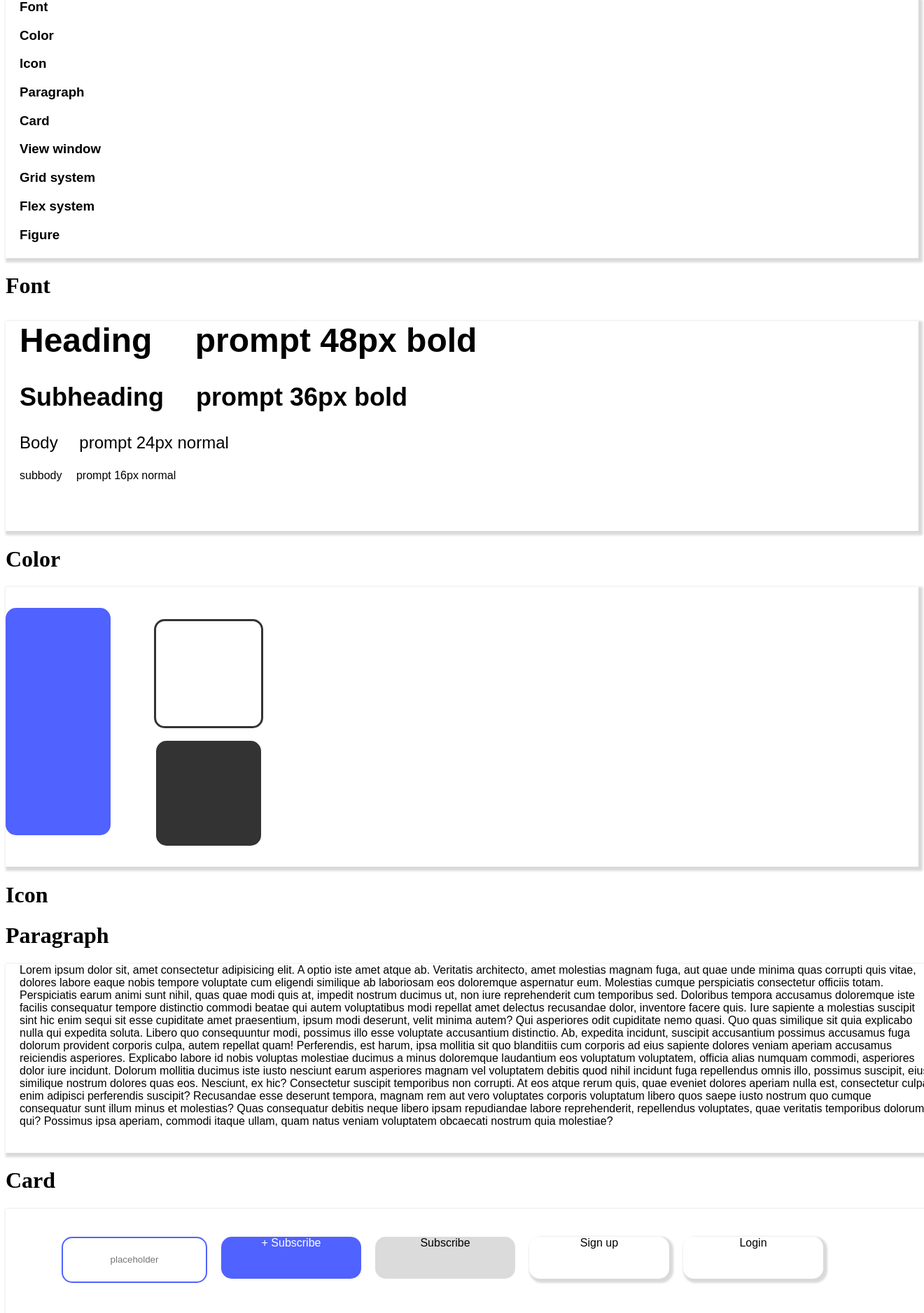
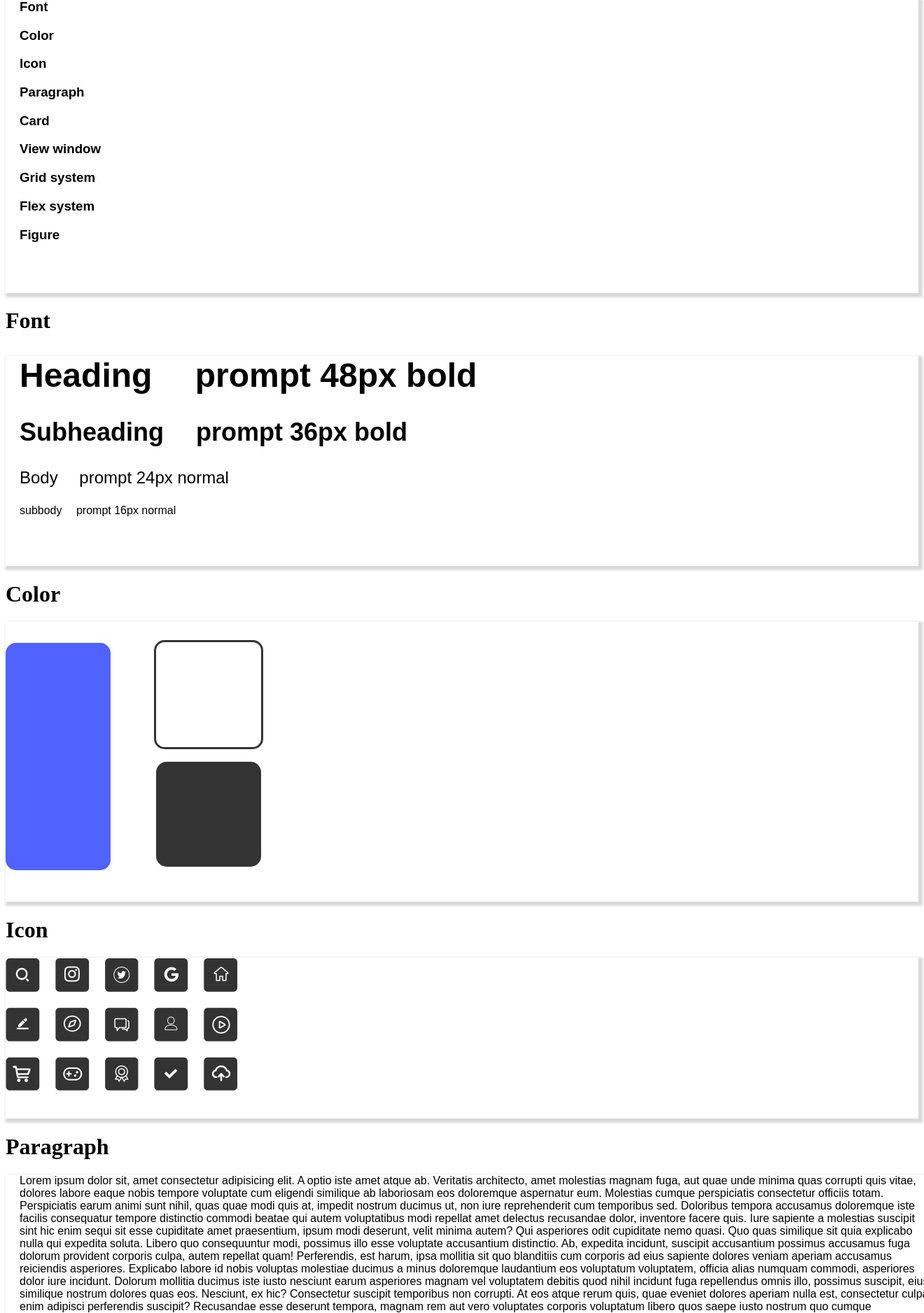
Before and after one commit to ZhongLiDai/ixd608_ol2, a PHP site: page / in a window 1320 px wide; the page is wider, and only the part inside the window is pictured. Shown: the part 81-1958 px from the top of that part at 70% size. Run offline with PHP 8.4, Linux system fonts and the light colour scheme.

Commit message:
Update style.css

```diff
--- a/style guide/style.css
+++ b/style guide/style.css
@@ -1,6 +1,6 @@
 .outline {
     width: 100%;
-    height: 370px;
+    height: 420px;
     box-shadow: 3px 3px 3px 3px rgba(0, 0, 0, 0.15);
     font-family: 'Prompt', sans-serif;
 }
@@ -13,10 +13,6 @@
 .outline h3 {
     margin-left: 20px;
     font-family: 'Prompt', sans-serif;
-}
-
-.color ul {
-    list-style: none;
 }
 
 .colorbox1 {
@@ -36,6 +32,7 @@
     border-radius: 15px;
     border-color: #333333;
     border-style: solid;
+    margin-top: 30px;
 }
 
 .colorbox3 {
@@ -46,6 +43,7 @@
     height: 150px;
     background-color: #333333;
     border-radius: 15px;
+    margin-top: 30px;
 }
 
 .color {
@@ -54,6 +52,16 @@
     height: 370px;
     box-shadow: 3px 3px 3px 3px rgba(0, 0, 0, 0.15);
     font-family: 'Prompt', sans-serif;
+}
+
+.icon {
+    padding-top: 30px;
+    width: 100%;
+    height: 200px;
+    box-shadow: 3px 3px 3px 3px rgba(0, 0, 0, 0.15);
+    font-family: 'Prompt', sans-serif;
+    background-image: url(icon.png);
+    background-repeat: no-repeat;
 }
 
 .textsize {
@@ -136,9 +144,10 @@
     height: 350px;
     padding-left: 20px;
     font-family: 'Prompt', sans-serif;
+    display: flex;
 }
 
-.figure ul {
+.gameshow {
     list-style: none;
     display: flex;
     justify-content: center;
```
